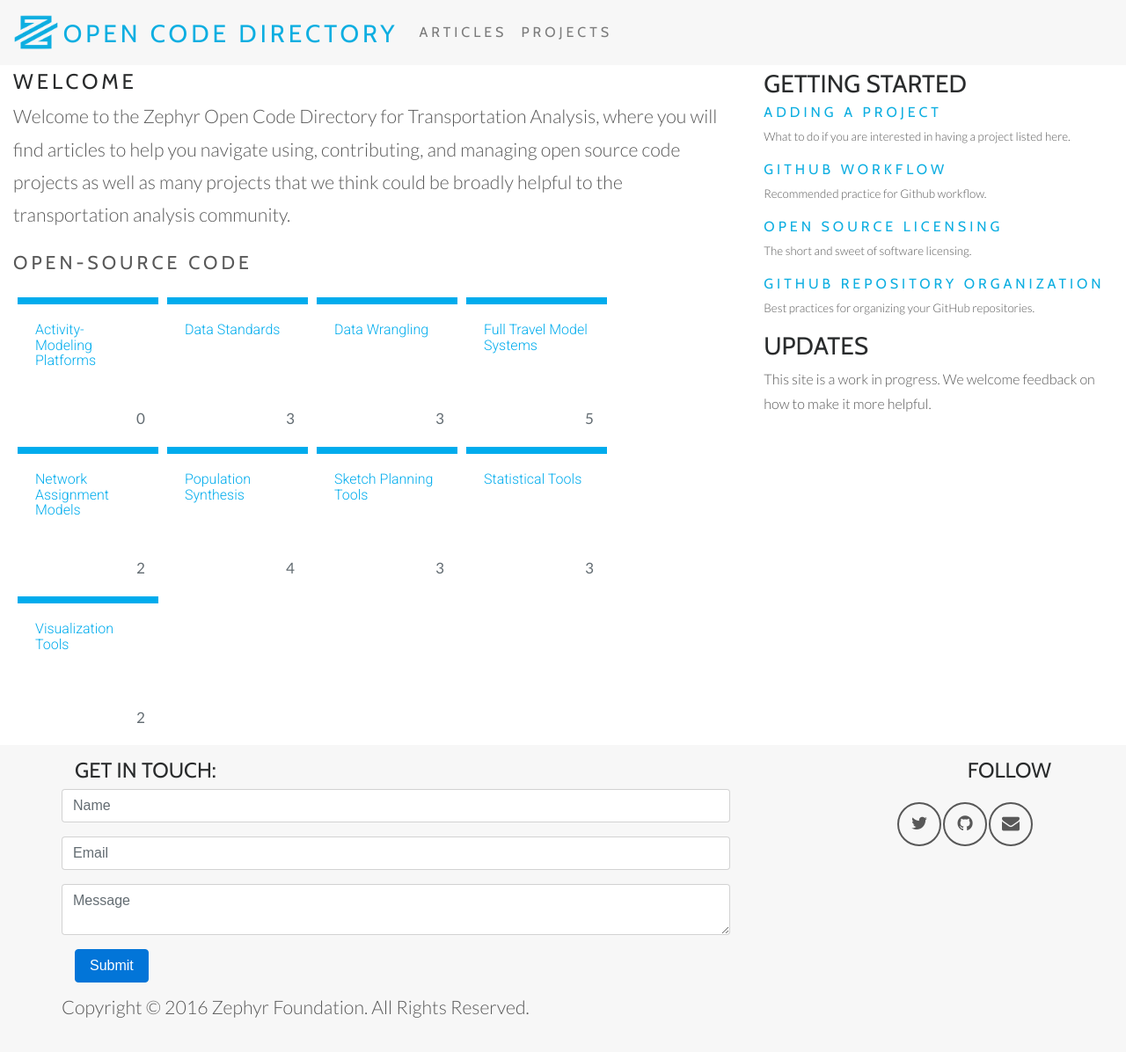
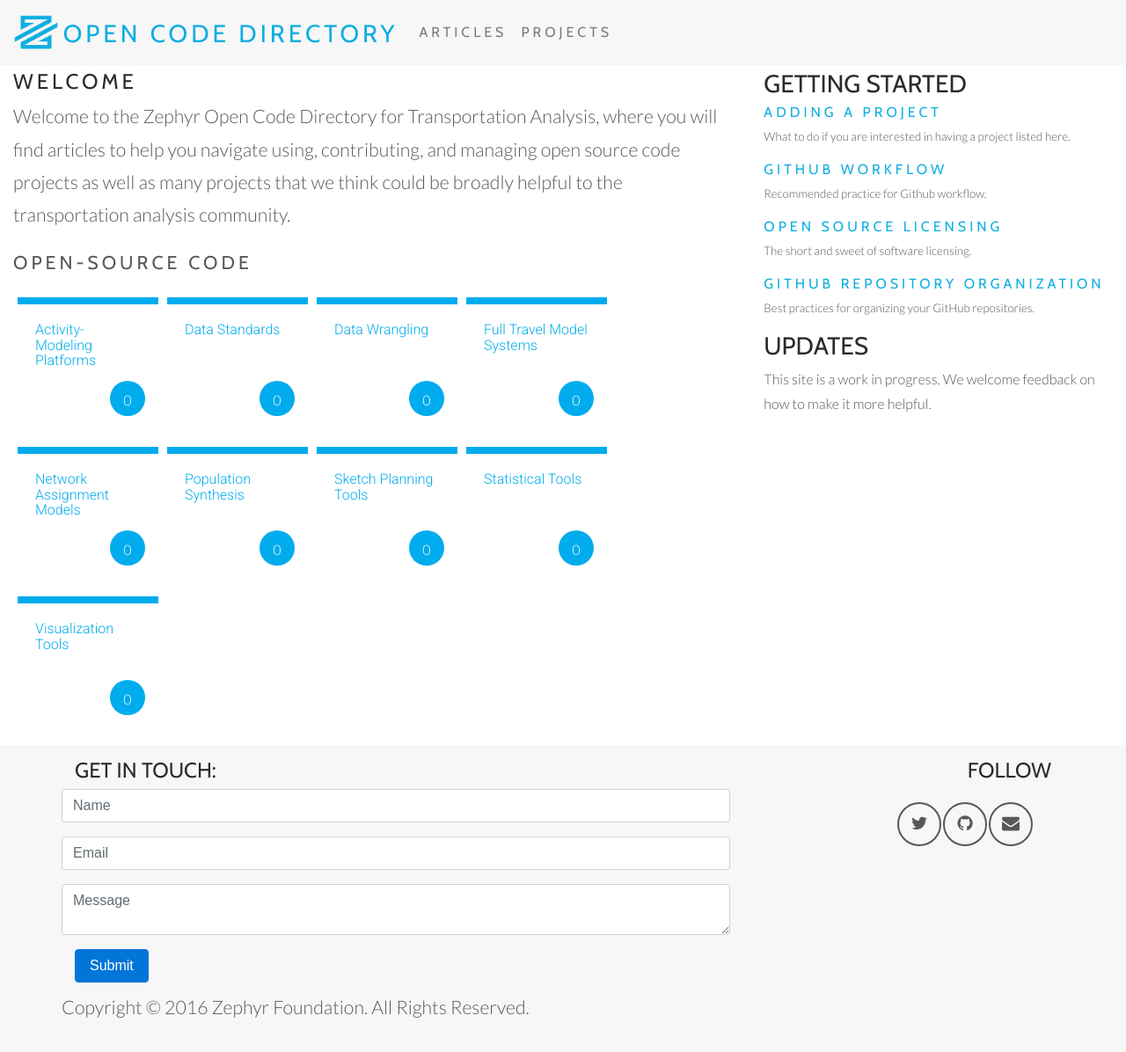
Before and after one commit to ZephyrTransport/zephyr-directory, a Jekyll site: the page built from index.html, in a window 1280 px wide and 1197 px high. Shown: the whole window at 88% size. Built offline with Jekyll 4.4.1, drawn with Linux system fonts in a browser that asks for light colours; nearby versions of some CDN libraries.

Commit message:
Background color

```diff
--- a/css/directory.css
+++ b/css/directory.css
@@ -167,7 +167,20 @@ Items
 
 .card-counter {
 	position: absolute;
-	bottom: 5px;
+	box-sizing: initial;
+	font-size: 1rem;
+	color: white;
+	bottom: 25px;
 	right: 15px;
-	text-align: right;
+	text-align: center;
+	border-radius: 50%;
+	width: 1.5rem;
+  height: 1.5rem;
+  padding: 8px;
+	text-align: center;
+	background: #00aced;
 }
+
+.card-counter:hover {
+	background: #585858;
+}
--- a/index.html
+++ b/index.html
@@ -11,9 +11,6 @@ subTitle: Hope you find what you are looking for.
 <h4 class="zephyr">Welcome </h4>
 <p>Welcome to the Zephyr Open Code Directory for Transportation Analysis, where you will find articles to help you navigate using, contributing, and managing open source code projects as well as many projects that we think could be broadly helpful to the transportation analysis community.
 </p>
-
-
-{% assign tags =  site.projects | map: 'tags' | join: ','  | split: ',' | sort %}
 
 <section id="projects">
 <h3><p class="zephyr">Open-Source Code</p></h3>
@@ -33,7 +30,7 @@ subTitle: Hope you find what you are looking for.
   		<div class="card-block">
     		<h6 class="card-title">{{ group.title }}</h6>
          <p class="card-text card-counter">
-          <small class="text-muted">{{ tag_count }}</small>
+          {{ tag_count }}
         </p>
 		</div>
 	</div>
```
